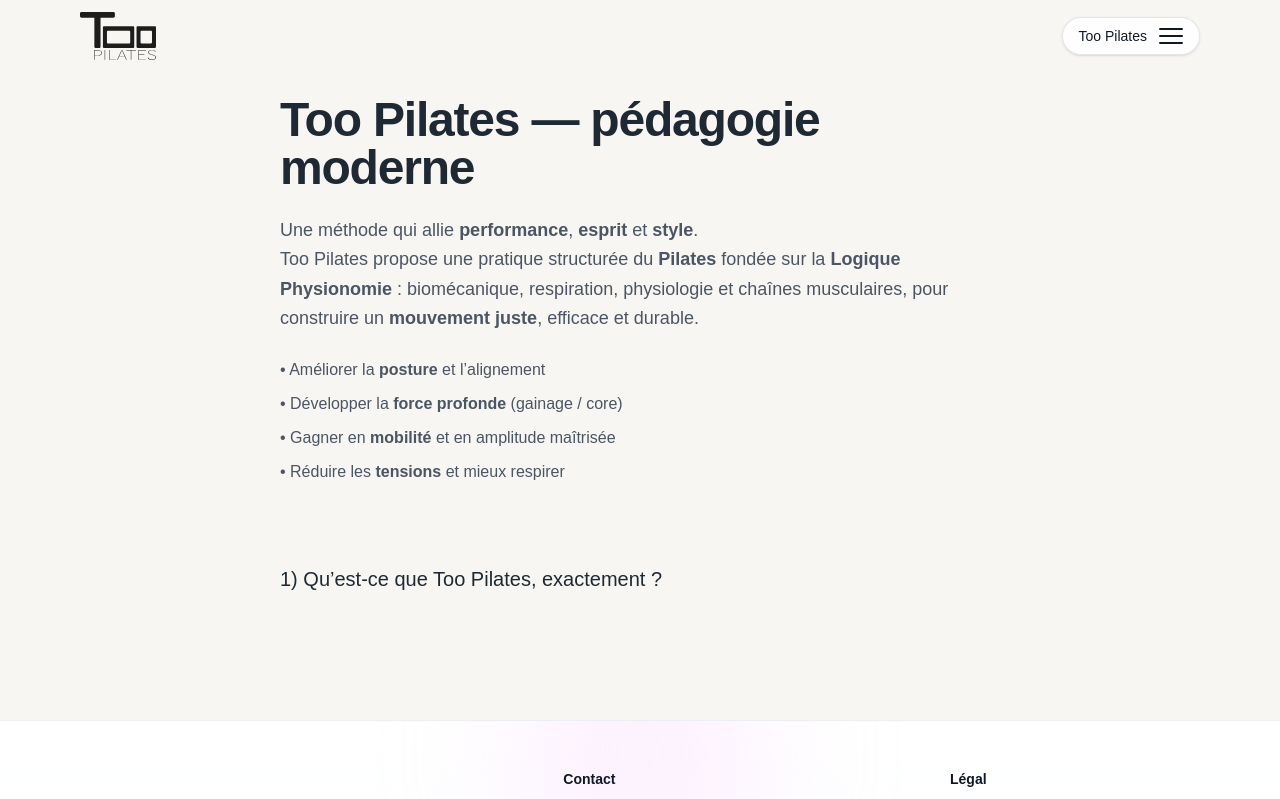
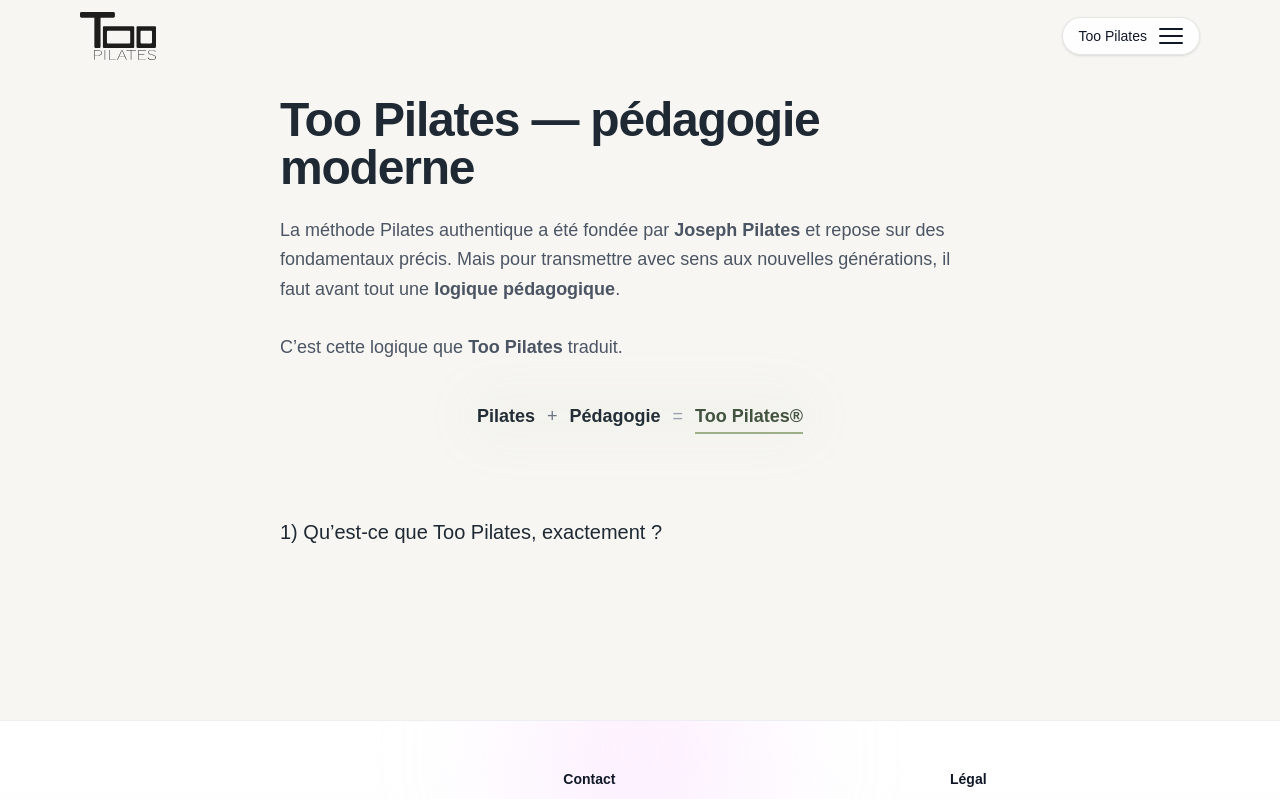
Before and after one commit to Amina114/toopilates, a Next.js app: page /toopilates in a window 1280 px wide. Shown: the top 799 px of the page. Built offline with nearby package versions, Linux system fonts and the light colour scheme.

Commit message:
change_amina2

```diff
--- a/src/app/livret/page.tsx
+++ b/src/app/livret/page.tsx
@@ -389,7 +389,19 @@
             openQuestion={openQuestion}
             setOpenQuestion={setOpenQuestion}
           >
-            Ce livret s'adresse à celles et ceux qui veulent <strong>comprendre leur corps</strong> et mieux bouger : pratiquants (débutants à avancés), sportifs, et coachs souhaitant approfondir une méthode <strong>moderne</strong> et <strong>structurée</strong>. Aucun niveau prérequis : la progression est pensée pour s'adapter à chaque physionomie.
+          Ce livret s’adresse à toutes les personnes qui souhaitent découvrir ou approfondir la <strong>méthode Too Pilates®</strong>,
+          une œuvre pédagogique déposée, structurée pour l’<strong>enseignement</strong>, la <strong>formation</strong> et la <strong>transmission</strong>.
+
+          <ul className="mt-3 list-disc list-inside space-y-2">
+            <li><strong>Pratiquants</strong> (débutants à avancés)</li>
+            <li><strong>Sportifs</strong></li>
+            <li><strong>Coachs / instructeurs</strong></li>
+            <li><strong>Personnes en reprise</strong></li>
+          </ul>
+
+          <p className="mt-3">
+            Aucun prérequis : la progression est pensée pour s’adapter à chaque physionomie, avec une logique pédagogique qui guide la pratique.
+          </p>
           </QuestionCard>
         </div>
 
--- a/src/app/page.tsx
+++ b/src/app/page.tsx
@@ -69,7 +69,7 @@
         <div className="absolute inset-0 flex items-center justify-center">
           <div className="text-center">
             <h1 className="text-white text-5xl md:text-7xl font-extrabold">
-              L’art du Pilates
+              Philosophie de transmission
             </h1>
 
           </div>
--- a/src/app/toopilates/page.tsx
+++ b/src/app/toopilates/page.tsx
@@ -77,32 +77,99 @@
             Too Pilates — pédagogie moderne
           </h1>
 
-          <p className="mt-6 text-lg leading-relaxed text-[#4B5563]">
-            Une méthode qui allie <strong>performance</strong>,{" "}
-            <strong>esprit</strong> et <strong>style</strong>.
-            <br />
-            Too Pilates propose une pratique structurée du{" "}
-            <strong>Pilates</strong> fondée sur la{" "}
-            <strong>Logique Physionomie</strong> : biomécanique, respiration,
-            physiologie et chaînes musculaires, pour construire un{" "}
-            <strong>mouvement juste</strong>, efficace et durable.
-          </p>
+          <p className="mt-6 text-lg leading-relaxed text-[#4B5563] max-w-2xl">
+            La méthode Pilates authentique a été fondée par <strong>Joseph Pilates</strong> et repose sur des fondamentaux précis.
+            Mais pour transmettre avec sens aux nouvelles générations, il faut avant tout une <strong>logique pédagogique</strong>.
+            <br /><br />
+            C’est cette logique que <strong>Too Pilates</strong> traduit.
+                  </p>
+        <motion.div
+          initial={{ opacity: 0, y: 10 }}
+          animate={{ opacity: 1, y: 0 }}
+          transition={{ delay: 0.35, duration: 0.7, ease: "easeOut" }}
+          className="mt-8 flex justify-center"
+        >
+          <motion.div
+            className="relative inline-flex items-center gap-3 px-2 py-2"
+            whileHover={{ y: -2 }}
+            transition={{ type: "spring", stiffness: 220, damping: 18 }}
+          >
+            {/* Pilates */}
+            <motion.span
+              initial={{ opacity: 0, x: -10 }}
+              animate={{ opacity: 1, x: 0 }}
+              transition={{ duration: 0.6, ease: "easeOut" }}
+              className="text-base md:text-lg font-semibold text-[#1F2933]"
+            >
+              Pilates
+            </motion.span>
 
-          {/* Petits points SEO (bénéfices clairs) */}
-          <ul className="mt-6 space-y-2 text-[#4B5563] leading-relaxed">
-            <li>
-              • Améliorer la <strong>posture</strong> et l’alignement
-            </li>
-            <li>
-              • Développer la <strong>force profonde</strong> (gainage / core)
-            </li>
-            <li>
-              • Gagner en <strong>mobilité</strong> et en amplitude maîtrisée
-            </li>
-            <li>
-              • Réduire les <strong>tensions</strong> et mieux respirer
-            </li>
-          </ul>
+            {/* + */}
+            <motion.span
+              initial={{ scale: 0.6, opacity: 0 }}
+              animate={{ scale: [1, 1.12, 1], opacity: 1 }}
+              transition={{ delay: 0.15, duration: 0.7, times: [0, 0.6, 1] }}
+              className="text-base md:text-lg text-gray-500"
+            >
+              +
+            </motion.span>
+
+            {/* Pédagogie */}
+            <motion.span
+              initial={{ opacity: 0, x: 10 }}
+              animate={{ opacity: 1, x: 0 }}
+              transition={{ delay: 0.2, duration: 0.6, ease: "easeOut" }}
+              className="text-base md:text-lg font-semibold text-[#1F2933]"
+            >
+              Pédagogie
+            </motion.span>
+
+            {/* = */}
+            <motion.span
+              initial={{ scale: 0.6, opacity: 0 }}
+              animate={{ scale: [1, 1.12, 1], opacity: 1 }}
+              transition={{ delay: 0.35, duration: 0.7, times: [0, 0.6, 1] }}
+              className="text-base md:text-lg text-gray-400"
+            >
+              =
+            </motion.span>
+
+            {/* Too Pilates + underline animée */}
+            <span className="relative">
+              <motion.span
+                initial={{ opacity: 0 }}
+                animate={{ opacity: 1 }}
+                transition={{ delay: 0.45, duration: 0.6 }}
+                className="text-base md:text-lg font-extrabold text-[#3F4F3C]"
+              >
+                 Too Pilates®
+              </motion.span>
+
+              <motion.span
+                aria-hidden="true"
+                className="absolute left-0 -bottom-1 h-[2px] w-full bg-[#9CAF88]"
+                initial={{ scaleX: 0, transformOrigin: "left" }}
+                animate={{ scaleX: [0, 1, 1, 0] }}
+                transition={{
+                  delay: 0.7,
+                  duration: 2.8,
+                  repeat: Infinity,
+                  repeatDelay: 0.8,
+                  ease: "easeInOut",
+                }}
+              />
+            </span>
+
+            {/* glow doux derrière Too Pilates */}
+            <motion.div
+              aria-hidden="true"
+              className="absolute -inset-2 rounded-full bg-[#9CAF88]/20 blur-xl"
+              initial={{ opacity: 0 }}
+              animate={{ opacity: [0.15, 0.35, 0.15] }}
+              transition={{ duration: 3.2, repeat: Infinity, ease: "easeInOut" }}
+            />
+          </motion.div>
+        </motion.div>
         </motion.div>
 
         {/* QUESTIONS (format “FAQ progressive”) */}
```
